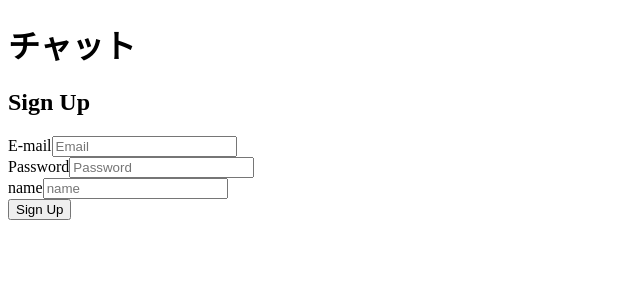
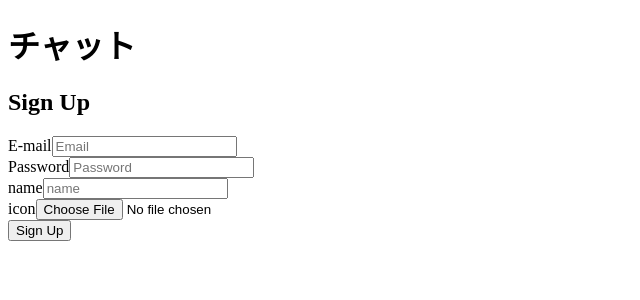
Before and after one commit to yosshi595/47-chat, a React (Create React App) app: page /signup in a window 1280 px wide. Shown: the top 300 px of the page, without its empty margins (0-640 px from the left). Built offline with nearby package versions, Linux system fonts and the light colour scheme; no server answers.

Commit message:
user-icon機能更新

```diff
--- a/src/pages/Room.js
+++ b/src/pages/Room.js
@@ -9,6 +9,7 @@ const Room = () => {
 
   // ここでuserの情報を扱えるようにcontextを使って書く
   const user = useContext(AuthContext);
+  console.log(user);
 
   // firebase.firestore().collection("message").doc("")
 
--- a/src/pages/SignUp.js
+++ b/src/pages/SignUp.js
@@ -1,61 +1,94 @@
-import { useState } from 'react'
-import firebase from './../config/firebase'
+import { useState } from "react";
+import firebase from "./../config/firebase";
 
 const SignUp = () => {
-    const [email, setEmail] = useState('')
-    const [password, setPassword] = useState('')
-    const [name, setName] = useState('')
+  const [email, setEmail] = useState("");
+  const [password, setPassword] = useState("");
+  const [name, setName] = useState("");
+  const [icon, setIcon] = useState("");
 
-    const handleSubmit = e => {
-        e.preventDefault()
-        firebase.auth().createUserWithEmailAndPassword(email, password)
-            .then(( {user} ) => {
+  const handleSubmit = (e) => {
+    e.preventDefault();
+    console.log(icon);
+    firebase
+      .auth()
+      .createUserWithEmailAndPassword(email, password)
+      .then(({ user }) => {
+        // Create a root reference
+        var storageRef = firebase.storage().ref();
+        // Create a reference to 'mountains.jpg'
+        var mountainsRef = storageRef.child(icon[0].name);
+        var file = icon[0];
+        mountainsRef.put(file).then(function (snapshot) {
+          console.log("Uploaded a blob or file!");
+          snapshot.ref.getDownloadURL().then((downloadURL) => {
+            console.log(downloadURL);
             user.updateProfile({
-                    displayName: name
+              displayName: name,
+              photoURL: downloadURL,
+            });
+          });
+        });
       })
-            })
-            .catch((error) => {
-            });
-    }
+      .catch((error) => {});
+  };
 
   return (
     <>
       <h2>Sign Up</h2>
       <form onSubmit={handleSubmit}>
         <div>
-                    <label htmlFor='email'>E-mail</label>
+          <label htmlFor="email">E-mail</label>
           <input
-                        name='email'
-                        type='email'
-                        id='email'
-                        placeholder='Email'
-                        onChange={e => { setEmail(e.target.value) }}
+            name="email"
+            type="email"
+            id="email"
+            placeholder="Email"
+            onChange={(e) => {
+              setEmail(e.target.value);
+            }}
           />
         </div>
         <div>
-                    <label htmlFor='password'>Password</label>
+          <label htmlFor="password">Password</label>
           <input
-                        name='password'
-                        type='password'
-                        id='password'
-                        placeholder='Password'
-                        onChange={e => { setPassword(e.target.value) }}
+            name="password"
+            type="password"
+            id="password"
+            placeholder="Password"
+            onChange={(e) => {
+              setPassword(e.target.value);
+            }}
           />
         </div>
         <div>
-                    <label htmlFor='name'>name</label>
+          <label htmlFor="name">name</label>
           <input
-                        name='name'
-                        type='text'
-                        id='name'
-                        placeholder='name'
-                        onChange={e => { setName(e.target.value) }}
+            name="name"
+            type="text"
+            id="name"
+            placeholder="name"
+            onChange={(e) => {
+              setName(e.target.value);
+            }}
           />
         </div>
-                <button type='submit'>Sign Up</button>
+        <div>
+          <label htmlFor="icon">icon</label>
+          <input
+            name="icon"
+            type="file"
+            id="icon"
+            placeholder="icon"
+            onChange={(e) => {
+              setIcon(e.target.files);
+            }}
+          />
+        </div>
+        <button type="submit">Sign Up</button>
       </form>
     </>
-    )
-}
+  );
+};
 
-export default SignUp
+export default SignUp;
```
Lines whose indentation alone changed are shown as unchanged.
